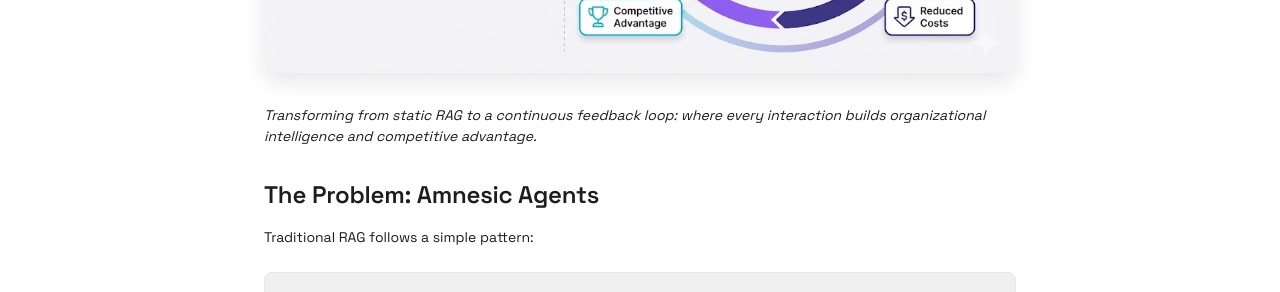
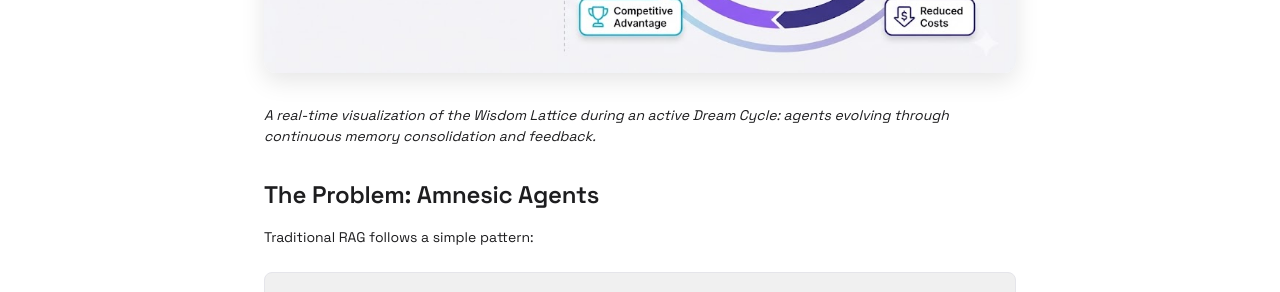
Before and after one commit to nineflowAmin/daniel-kereama.github.io, a Jekyll site: the page built from _posts/2025-12-09-beyond-static-rag-closing-the-feedback-loop.md, in a window 1280 px wide and 900 px high, scrolled down 772 px. Shown: the part 154-446 px from the top of the window. Built offline with Jekyll 4.4.1, drawn with Linux system fonts in a browser that asks for light colours.

Commit message:
Update banner caption for Part 1 - now shows real lattice visualization during Dream Cycle

```diff
--- a/_posts/2025-12-09-beyond-static-rag-closing-the-feedback-loop.md
+++ b/_posts/2025-12-09-beyond-static-rag-closing-the-feedback-loop.md
@@ -15,7 +15,7 @@ series_part: 1
 *Most RAG (Retrieval-Augmented Generation) implementations are strictly read-only. The AI retrieves context, answers the user, and then "forgets" until the next session. We've been working on solving the "amnesic agent" problem by moving from a linear pipeline to a closed loop. The goal isn't just storage—it's evolution.*
 
 ![Article Banner]({{ site.baseurl }}/assets/images/{{ page.post_slug }}/01-banner.jpg)
-*Transforming from static RAG to a continuous feedback loop: where every interaction builds organizational intelligence and competitive advantage.*
+*A real-time visualization of the Wisdom Lattice during an active Dream Cycle: agents evolving through continuous memory consolidation and feedback.*
 
 ## The Problem: Amnesic Agents
 
```
